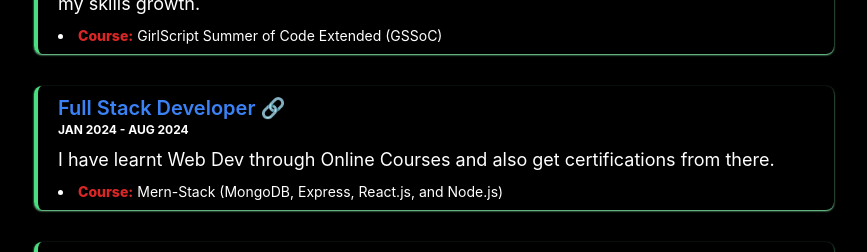
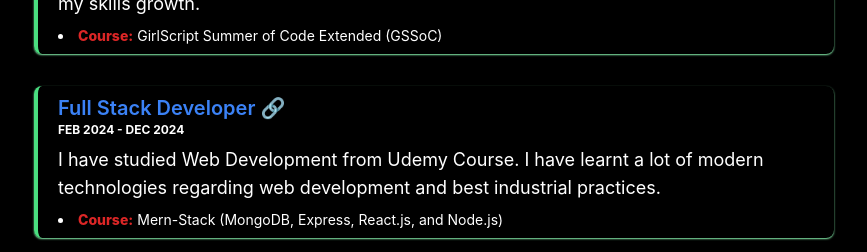
Before and after one commit to rahulkr099/Portfolio-Website, a React (Vite) app: page / in a window 1280 px wide. Shown: the part 4640-4892 px from the top of the page, without its empty margins (206-1073 px from the left). Built offline with nearby package versions, Linux system fonts and the light colour scheme.

Commit message:
link updated

```diff
--- a/src/Data/MernProjects.js
+++ b/src/Data/MernProjects.js
@@ -73,9 +73,9 @@ export const timeline = [
 {
     name: "Full Stack Developer",
     sub: 'Mern-Stack (MongoDB, Express, React.js, and Node.js)',
-    link:``,
-    date: 'Jan 2024 - Aug 2024',
-    from: 'I have learnt Web Dev through Online Courses and also get certifications from there.',
+    link:`https://drive.google.com/file/d/1sQa8JZc7dC1QfJhr7Xj9qBg8hBig9H9P/view?usp=sharing`,
+    date: 'Feb 2024 - Dec 2024',
+    from: 'I have studied Web Development from Udemy Course. I have learnt a lot of modern technologies regarding web development and best industrial practices.',
 
   },
   {
```
